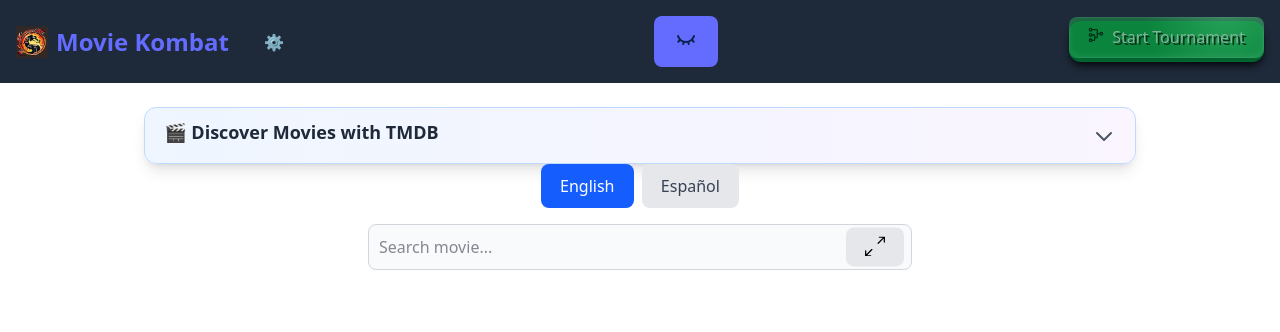
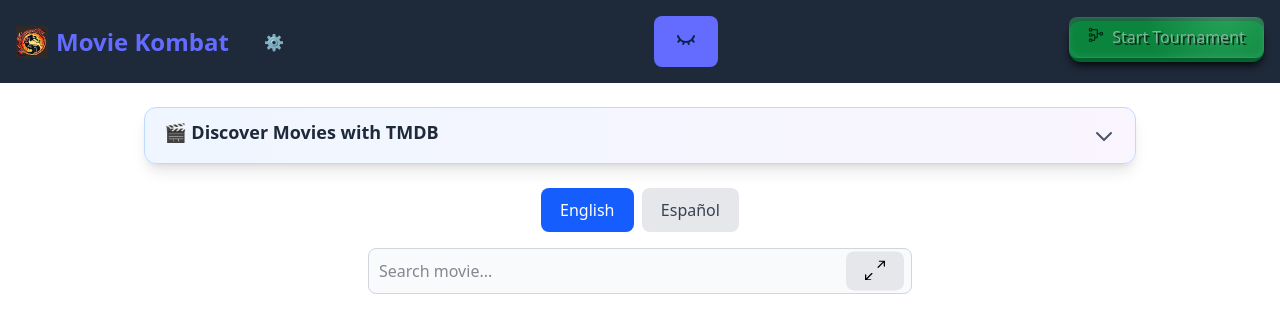
Before and after one commit to pablorotten/movie-kombat, a React (Vite) app: page / in a window 1280 px wide. Shown: the top 332 px of the page. Built offline with nearby package versions, Linux system fonts and the light colour scheme.

Commit message:
Fix space

```diff
--- a/src/pages/SearchPage.tsx
+++ b/src/pages/SearchPage.tsx
@@ -222,7 +222,7 @@
 
       <div className="max-w-xl mx-auto px-4">
         {/* Language Selector */}
-        <div className="flex justify-center gap-2 mb-4">
+        <div className="flex justify-center gap-2 mt-6 mb-4">
           <button
             onClick={() => setSearchLanguage('en-US')}
             className={`px-4 py-2 rounded-lg font-medium transition-colors ${
```
